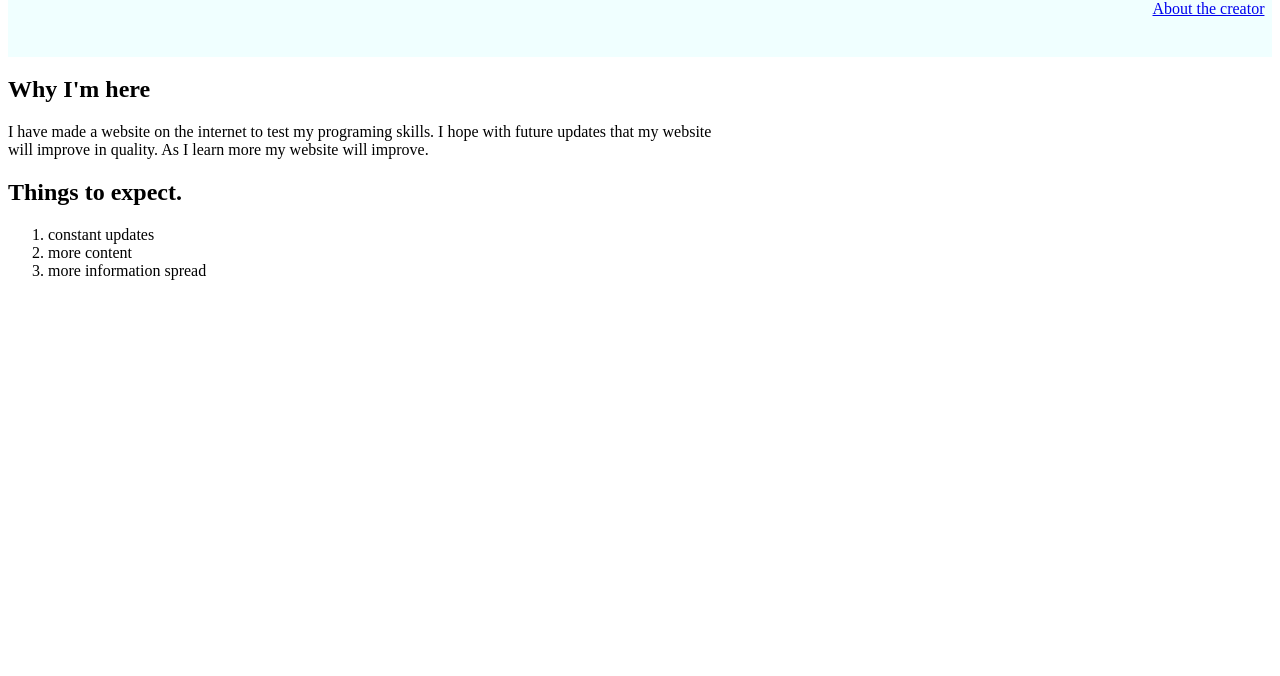
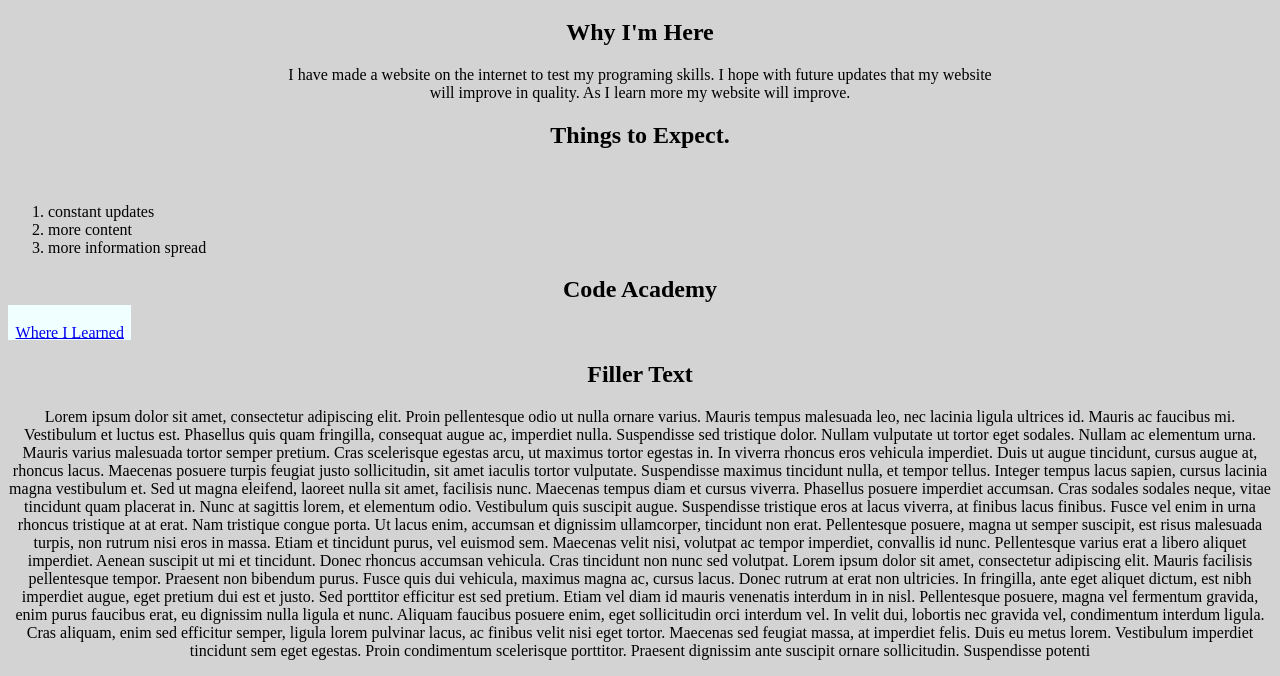
Before and after one commit to Jay-123/HelloWorld, a plain HTML site: page index.html in a window 1280 px wide. Shown: the part 391-1067 px from the top of the page. Before the commit the page ends 800 px from the top, so only its background shows below. Drawn offline with Linux system fonts and the light colour scheme.

Commit message:
next step

```diff
--- a/index.html
+++ b/index.html
@@ -14,11 +14,9 @@
           <br>
           <br>
     </div>
-    <div id="about-me-link">
-    <a href="about-me.html">About the creator</a>
-    </div>
+    <a id="link" href="about-me.html">About the creator</a>
     <div id="Why-I'm-here">
-      <h2>Why I'm here</h2>
+      <h2>Why I'm Here</h2>
       <p> I have made a website on the internet to
           test my programing skills. I hope with future
           updates that my website
@@ -26,12 +24,27 @@
           will improve in quality.
           As I learn more my website will improve.
       </p>
-      <h2>Things to expect.</h2>
+      <h2>Things to Expect.</h2>
+        <br>
         <ol>
           <li>constant updates</li>
           <li>more content</li>
           <li>more information spread</li>
         </ol>
     </div>
+      <h2>Code Academy</h2>
+    <a href="https://www.codecademy.com">Where I Learned
+    </a>
+      <h2>Filler Text</h2>
+      <p>
+            Lorem ipsum dolor sit amet, consectetur adipiscing elit. Proin pellentesque odio ut nulla ornare varius. Mauris tempus malesuada leo, nec lacinia ligula ultrices id. Mauris ac faucibus mi. Vestibulum et luctus est. Phasellus quis quam fringilla, consequat augue ac, imperdiet nulla. Suspendisse sed tristique dolor. Nullam vulputate ut tortor eget sodales. Nullam ac elementum urna.
+            Mauris varius malesuada tortor semper pretium. Cras scelerisque egestas arcu, ut maximus tortor egestas in. In viverra rhoncus eros vehicula imperdiet. Duis ut augue tincidunt, cursus augue at, rhoncus lacus. Maecenas posuere turpis feugiat justo sollicitudin, sit amet iaculis tortor vulputate. Suspendisse maximus tincidunt nulla, et tempor tellus. Integer tempus lacus sapien, cursus lacinia
+            magna vestibulum et. Sed ut magna eleifend, laoreet nulla sit amet, facilisis nunc. Maecenas tempus diam et cursus viverra.
+            Phasellus posuere imperdiet accumsan. Cras sodales sodales neque, vitae tincidunt quam placerat in. Nunc at sagittis lorem, et elementum odio. Vestibulum quis suscipit augue. Suspendisse tristique eros at lacus viverra, at finibus lacus finibus. Fusce vel enim in urna rhoncus tristique at at erat. Nam tristique congue porta. Ut lacus enim, accumsan et dignissim ullamcorper, tincidunt non erat.
+            Pellentesque posuere, magna ut semper suscipit, est risus malesuada turpis, non rutrum nisi eros in massa. Etiam et tincidunt purus, vel euismod sem. Maecenas velit nisi, volutpat ac tempor imperdiet, convallis id nunc. Pellentesque varius erat a libero aliquet imperdiet. Aenean suscipit ut mi et tincidunt. Donec rhoncus accumsan vehicula. Cras tincidunt non nunc sed volutpat. Lorem ipsum dolor
+            sit amet, consectetur adipiscing elit. Mauris facilisis pellentesque tempor. Praesent non bibendum purus. Fusce quis dui vehicula, maximus magna ac, cursus lacus. Donec rutrum at erat non ultricies. In fringilla, ante eget aliquet dictum, est nibh imperdiet augue, eget pretium dui est et justo. Sed porttitor efficitur est sed pretium. Etiam vel diam id mauris venenatis interdum in in nisl.
+            Pellentesque posuere, magna vel fermentum gravida, enim purus faucibus erat, eu dignissim nulla ligula et nunc. Aliquam faucibus posuere enim, eget sollicitudin orci interdum vel. In velit dui, lobortis nec gravida vel, condimentum interdum ligula. Cras aliquam, enim sed efficitur semper, ligula lorem pulvinar lacus, ac finibus velit nisi eget tortor. Maecenas sed feugiat massa, at imperdiet felis.
+            Duis eu metus lorem. Vestibulum imperdiet tincidunt sem eget egestas. Proin condimentum scelerisque porttitor. Praesent dignissim ante suscipit ornare sollicitudin. Suspendisse potenti
+      </p>
   </body>
 </html>
--- a/style.css
+++ b/style.css
@@ -1,16 +1,7 @@
 #opening{color: white; font-size: 15mm;
-        background-color: blue;
-        border-block-end-width: 45mm;
-        height: 75mm
-}
-#about-me-link{text-align: right;
-        background-color: azure;
-        border-block-end-width: 20mm;
-        height: 15mm;
-        padding-top: 5mm;
-        padding-right: 2mm;
-}
-h1{text-align: center;
+         background-color: blue;
+         border-block-end-width: 45mm;
+  height: 75mm
 }
 #about-me{font-size: 7mm;
           text-align: center;
@@ -19,3 +10,21 @@ h1{text-align: center;
           border-block-end-width: 45mm;
           height: 14mm
 }
+a{text-align: right;
+  background-color: azure;
+  border-left-width: 10mm;
+  border-block-end-width: 20mm;
+  height: 15mm;
+  padding-top: 5mm;
+  padding-right: 2mm;
+  padding-left: 2mm;
+}
+body{background-color: lightgrey;
+}
+h1{text-align: center;
+}
+h2{text-align: center;
+}
+p{text-align: center;
+  border-block-end: 10mm
+}
```
Also changed, not shown: about-me.html (+1 -1 lines).
